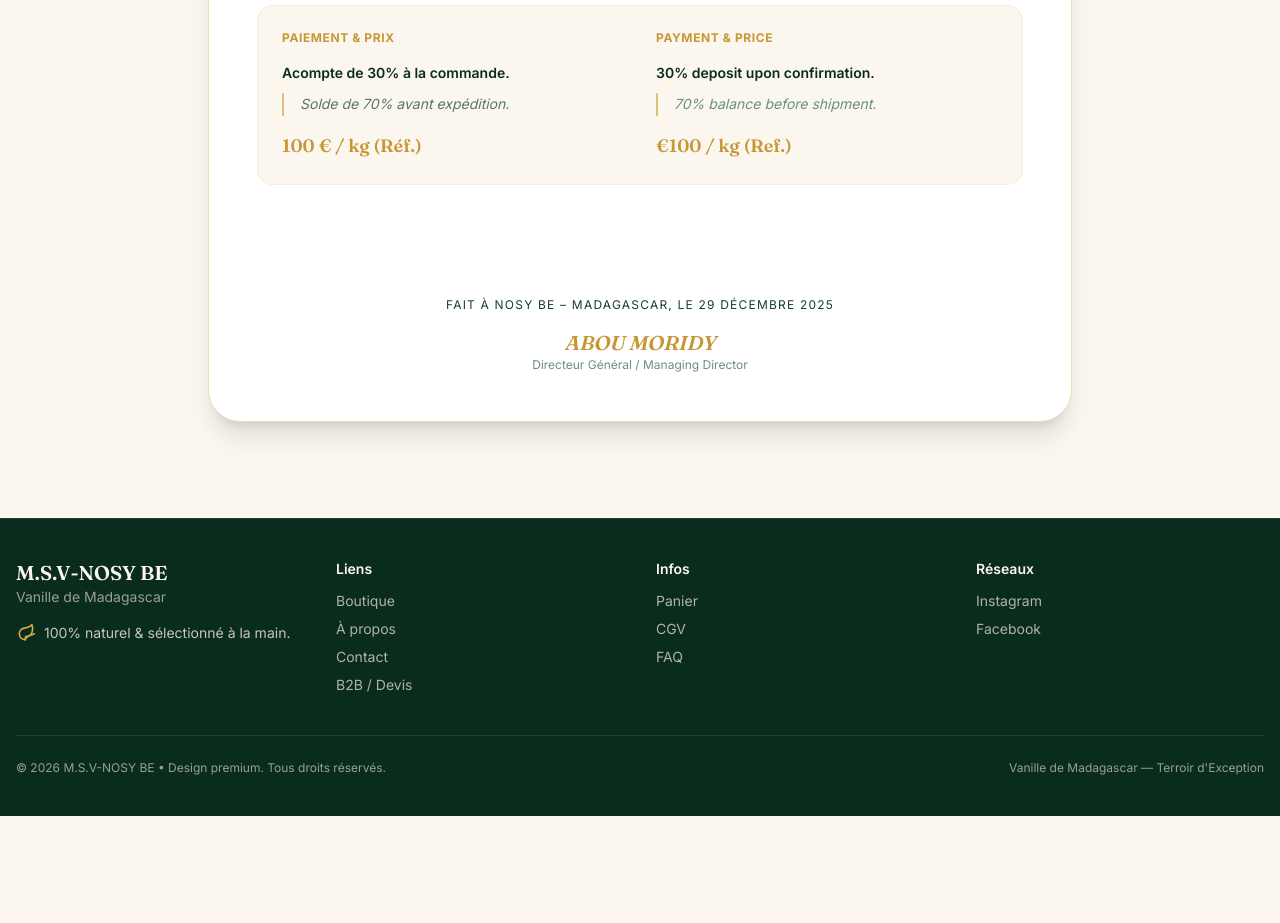
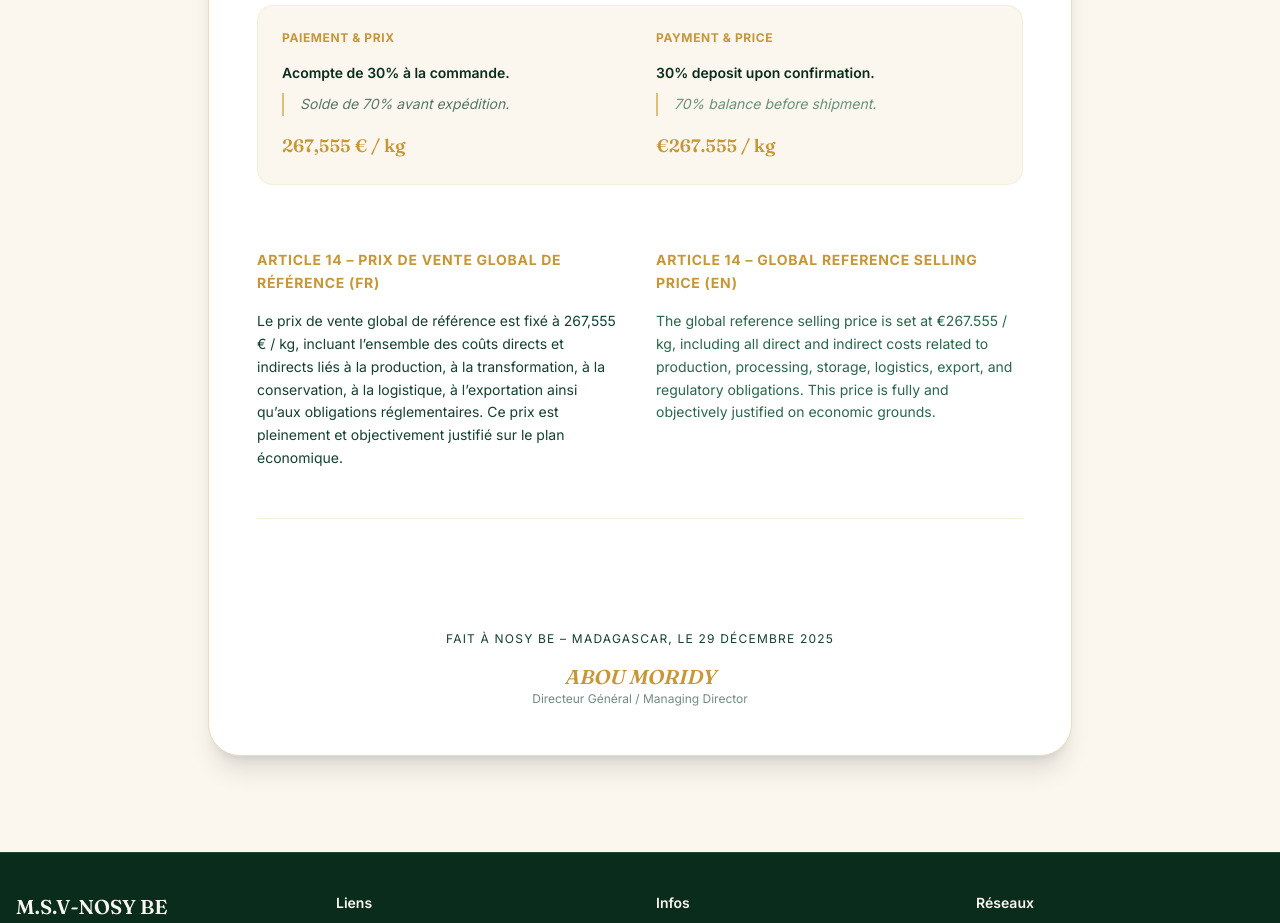
Before and after one commit to lucasananou/vanille, a Next.js app in the folder frontend/: page /legal/conditions-generales-de-vente in a window 1280 px wide. Shown: the part 1000-1923 px from the top of the page. Before the commit the page ends 1816 px from the top, so only its background shows below. Built offline with nearby package versions, Linux system fonts and the light colour scheme; no server answers.

Commit message:
docs: update CGV Article 14 and price to 267,555 € / kg

```diff
--- a/frontend/src/app/legal/conditions-generales-de-vente/page.tsx
+++ b/frontend/src/app/legal/conditions-generales-de-vente/page.tsx
@@ -61,14 +61,26 @@ export default function CGVPage() {
                                     <h2 className="text-gold-600 font-bold uppercase tracking-wider mb-4 text-xs">Paiement & Prix</h2>
                                     <p className="font-semibold text-jungle-900 mb-2">Acompte de 30% à la commande.</p>
                                     <p className="mb-4 italic opacity-70 border-l-2 border-gold-500 pl-4">Solde de 70% avant expédition.</p>
-                                    <p className="text-lg font-display text-gold-600">100 € / kg (Réf.)</p>
+                                    <p className="text-lg font-display text-gold-600">267,555 € / kg</p>
                                 </div>
                                 <div className="text-jungle-600">
                                     <h2 className="text-gold-600 font-bold uppercase tracking-wider mb-4 text-xs">Payment & Price</h2>
                                     <p className="font-semibold text-jungle-900 mb-2">30% deposit upon confirmation.</p>
                                     <p className="mb-4 italic opacity-70 border-l-2 border-gold-500 pl-4">70% balance before shipment.</p>
-                                    <p className="text-lg font-display text-gold-600">€100 / kg (Ref.)</p>
+                                    <p className="text-lg font-display text-gold-600">€267.555 / kg</p>
                                 </div>
+                            </div>
+                        </section>
+
+                        {/* Article 14 */}
+                        <section className="grid sm:grid-cols-2 gap-8 border-b border-vanilla-100 pb-12">
+                            <div>
+                                <h2 className="text-gold-600 font-bold uppercase tracking-wider mb-4">Article 14 – Prix de vente global de référence (FR)</h2>
+                                <p>Le prix de vente global de référence est fixé à 267,555 € / kg, incluant l’ensemble des coûts directs et indirects liés à la production, à la transformation, à la conservation, à la logistique, à l’exportation ainsi qu’aux obligations réglementaires. Ce prix est pleinement et objectivement justifié sur le plan économique.</p>
+                            </div>
+                            <div>
+                                <h2 className="text-gold-600 font-bold uppercase tracking-wider mb-4">Article 14 – Global Reference Selling Price (EN)</h2>
+                                <p className="text-jungle-600">The global reference selling price is set at €267.555 / kg, including all direct and indirect costs related to production, processing, storage, logistics, export, and regulatory obligations. This price is fully and objectively justified on economic grounds.</p>
                             </div>
                         </section>
 
```
Also changed, not shown: 1 other file (tests, documents, lock files or other folders).
